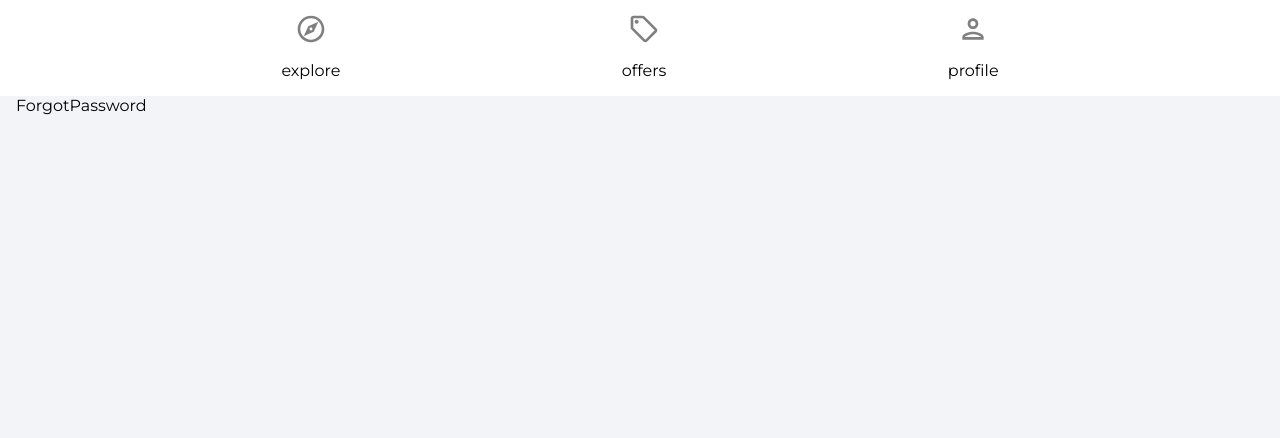
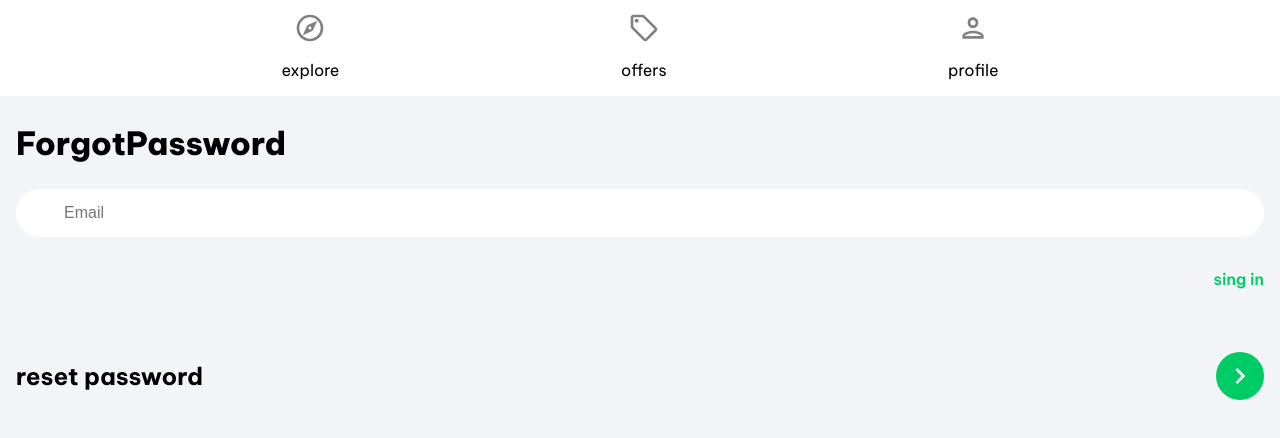
Before and after one commit to GregHajduk/cabins-marketplace, a React (Create React App) app: page /forgot-password in a window 1280 px wide. Shown: the top 438 px of the page. Built offline with nearby package versions, Linux system fonts and the light colour scheme; no server answers.

Commit message:
added forgot password

```diff
--- a/src/App.js
+++ b/src/App.js
@@ -2,6 +2,7 @@ import { BrowserRouter, Routes, Route } from "react-router-dom";
 import { ToastContainer } from "react-toastify";
 import "react-toastify/dist/ReactToastify.css";
 import MainContainer from "./components/MainContainer";
+import PrivateRoute from "./pages/PrivateRoute";
 import Category from "./pages/Category";
 import Explore from "./pages/Explore";
 import ForgotPassword from "./pages/ForgotPassword";
@@ -18,7 +19,9 @@ function App() {
             <Route path="/" element={<Explore />} />
             <Route path="/offers" element={<Offers />} />
             <Route path="/category/:categoryName" element={<Category />} />
-            <Route path="/profile" element={<Profile />} />
+            <Route path="/profile" element={<PrivateRoute />}>
+              <Route path="/profile" element={<Profile />} />
+            </Route>
             <Route path="/sign-in" element={<SignIn />} />
             <Route path="/sign-up" element={<SignUp />} />
             <Route path="/forgot-password" element={<ForgotPassword />} />
--- /dev/null
+++ b/src/components/Loading.jsx
@@ -0,0 +1,13 @@
+import React from "react";
+import styled from "styled-components";
+
+const LoadingText = styled.h2`
+  font-weight: 800;
+  font-size: 2rem;
+`;
+
+const Loading = () => {
+  return <LoadingText>Loading...</LoadingText>;
+};
+
+export default Loading;
--- a/src/index.css
+++ b/src/index.css
@@ -1,4 +1,4 @@
-@import url('https://fonts.googleapis.com/css2?family=Montserrat:wght@200;300;400;500;600;700;800;900&display=swap');
+@import url('https://fonts.googleapis.com/css2?family=Be+Vietnam+Pro:wght@200;300;400;500;600;700;800;900&display=swap');
 * {
   box-sizing: border-box;
 }
@@ -8,7 +8,7 @@ html::-webkit-scrollbar {
 }
 
 body {
-  font-family: 'Montserrat', sans-serif;
+  font-family: 'Be Vietnam Pro', sans-serif;
   background-color: #f2f4f8;
   margin: 0;
   box-sizing: border-box;
@@ -37,7 +37,6 @@ button {
   height: 3rem;
   width: 100%;
   outline: none;
-  font-family: 'Montserrat', sans-serif;
   padding: 0 3rem;
   font-size: 1rem;
 }
--- a/src/pages/ForgotPassword.jsx
+++ b/src/pages/ForgotPassword.jsx
@@ -1,9 +1,90 @@
-import React from 'react'
+import { useState } from "react";
+import { Link } from "react-router-dom";
+import { toast } from "react-toastify";
+import styled from "styled-components";
+import { ReactComponent as ArrowRightIcon } from "../assets/svg/keyboardArrowRightIcon.svg";
+import { getAuth, sendPasswordResetEmail } from "firebase/auth";
 
+const Title = styled.h2`
+  font-size: 2rem;
+  font-weight: 800;
+`;
+const Form = styled.form``;
+const Input = styled.input`
+  margin-bottom: 2rem;
+  background-color: white;
+  box-shadow: rgba(0, 0, 0, 0.11);
+  border: none;
+  border-radius: 3rem;
+  height: 3rem;
+  width: 100%;
+  outline: none;
+  padding: 0 3rem;
+  font-size: 1rem;
+`;
+const SignInLink = styled(Link)`
+  cursor: pointer;
+  color: #00cc66;
+  font-weight: 600;
+  text-align: right;
+`;
+const ResetButtonContainer = styled.div`
+  margin-top: 3rem;
+  display: flex;
+  justify-content: space-between;
+  align-items: center;
+  position: inherit;
+`;
+const ResetText = styled.p`
+  font-size: 1.5rem;
+  font-weight: 700;
+`;
+const Button = styled.button`
+  display: flex;
+  justify-content: center;
+  align-items: center;
+  width: 3rem;
+  height: 3rem;
+  background-color: #00cc66;
+  border-radius: 50%;
+  cursor: pointer;
+`;
 const ForgotPassword = () => {
+  const [email, setEmail] = useState();
+  const handleChange = (e) => {
+    setEmail(e.target.value);
+  };
+  const handleSubmit = async (e) => {
+    e.preventDefault();
+    try {
+      const auth = getAuth();
+      await sendPasswordResetEmail(auth, email);
+      toast.success("email was sent");
+    } catch (error) {
+      toast.error("couldn't send the reset link");
+    }
+  };
   return (
-    <div>ForgotPassword</div>
-  )
-}
+    <>
+      <Title>ForgotPassword</Title>
+      <Form onSubmit={handleSubmit}>
+        <Input
+          type="email"
+          placeholder="Email"
+          id="email"
+          value={email}
+          onChange={handleChange}
+        />
+        <SignInLink to="/sign-in">sing in</SignInLink>
+        <ResetButtonContainer>
+          <ResetText>reset password</ResetText>
+          <Button>
+            <ArrowRightIcon fill="#fff" width="2rem" height="2rem" />
+          </Button>
+        </ResetButtonContainer>
+      </Form>
+    </>
+  );
+};
 
-export default ForgotPassword
+export default ForgotPassword;
--- /dev/null
+++ b/src/pages/PrivateRoute.jsx
@@ -0,0 +1,25 @@
+import { getAuth, onAuthStateChanged } from "@firebase/auth";
+import { useEffect, useState } from "react";
+import { Navigate, Outlet } from "react-router-dom";
+import Loading from "../components/Loading";
+
+const PrivateRoute = () => {
+  const [loggedIn, setLoggedIn] = useState(false);
+  const [loading, setLoading] = useState(true);
+
+  useEffect(() => {
+    const auth = getAuth();
+    onAuthStateChanged(auth, (user) => {
+      if (user) {
+        setLoggedIn(true);
+      }
+      setLoading(false);
+    });
+  });
+  if (loading) {
+    return <Loading />;
+  }
+  return loggedIn ? <Outlet /> : <Navigate to="/sign-in" />;
+};
+
+export default PrivateRoute;
--- a/src/pages/Profile.jsx
+++ b/src/pages/Profile.jsx
@@ -19,7 +19,6 @@ const Header = styled.header`
 `;
 const LogoutButton = styled.button`
   cursor: pointer;
-  font-family: "Montserrat", sans-serif;
   font-size: 1rem;
   font-weight: 600;
   color: #ffffff;
@@ -60,9 +59,9 @@ const Profile = () => {
     name: auth.currentUser.displayName,
     email: auth.currentUser.email,
   });
-
   const { name, email } = userData;
   const [changeUserData, setChangeUserData] = useState(false);
+
   const handleLogout = () => {
     auth.signOut();
     navigate("/");
@@ -75,11 +74,11 @@ const Profile = () => {
         });
         const userRef = doc(db, "users", auth.currentUser.uid);
         await updateDoc(userRef, {
-          name
+          name,
         });
       }
     } catch (error) {
-      toast.error("couldn't update details");
+      toast.error("details could't be updated");
     }
   };
   const handleChange = (e) => {
```
